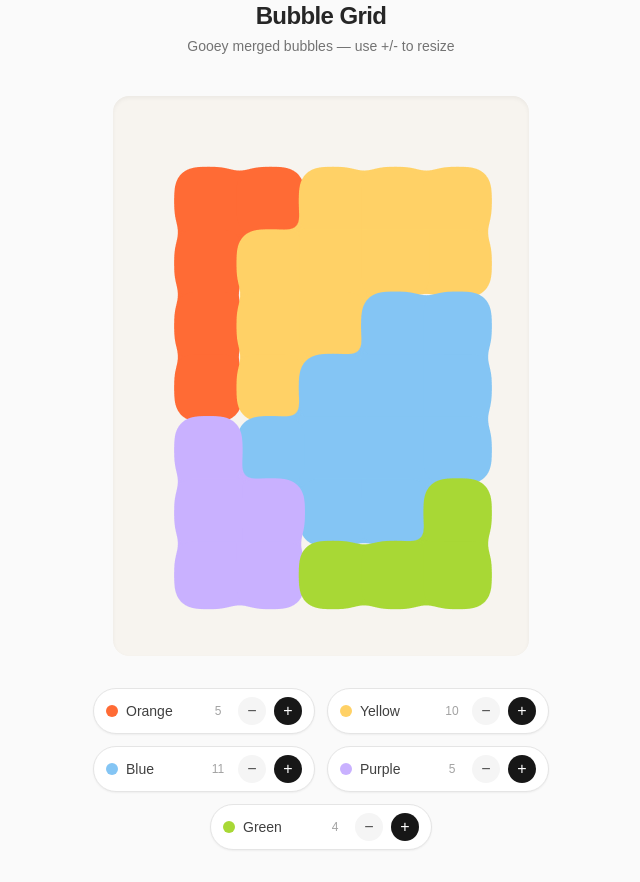
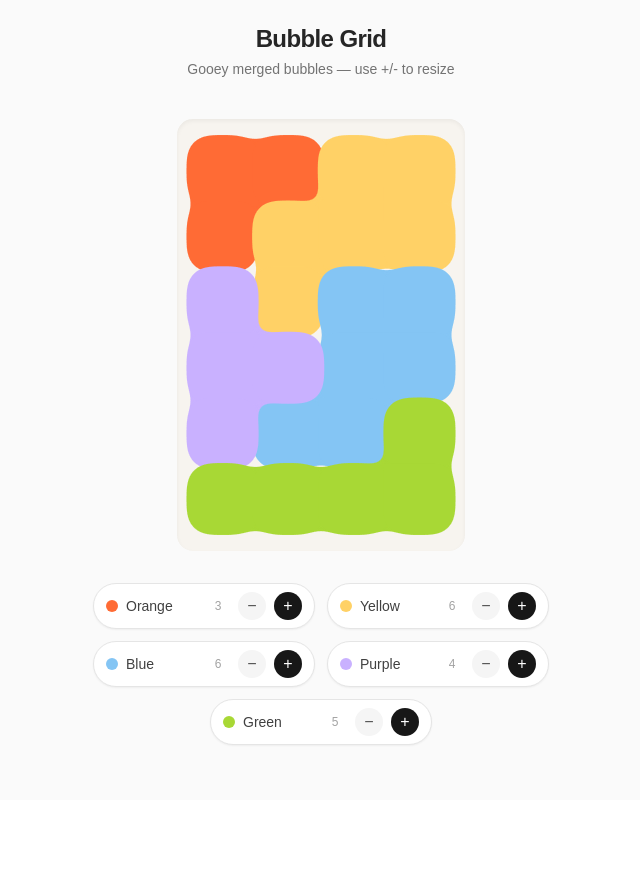
Before and after one commit to soniikajal/flywheel-bubblebox, a Next.js app: page / in a window 1280 px wide. Shown: the whole page, without its empty margins (319-959 px from the left). After the commit the page ends 800 px from the top, so only its background shows below. Built offline with nearby package versions, Linux system fonts and the light colour scheme.

Commit message:
refactor: update BubbleGrid layout and adjust initial bubble colors

```diff
--- a/src/components/BubbleGrid.tsx
+++ b/src/components/BubbleGrid.tsx
@@ -25,7 +25,9 @@ const CELL_SIZE = 72;
 const GRID_RADIUS = CELL_SIZE / 2;
 const SVG_WIDTH = COLS * CELL_SIZE;
 const SVG_HEIGHT = ROWS * CELL_SIZE;
-const FILTER_PAD = 28;
+/** ViewBox bleed for goo blur — not added to layout size */
+const FILTER_BLEED = 14;
+const VIEW_BOX = `${-FILTER_BLEED} ${-FILTER_BLEED} ${SVG_WIDTH + FILTER_BLEED * 2} ${SVG_HEIGHT + FILTER_BLEED * 2}`;
 
 const GOO_FILTER_PROPS = {
   x: "-20%",
@@ -69,21 +71,16 @@ type BubbleLayerProps = {
 
 function BubbleLayer({ bubbleId, color, cells, grid }: BubbleLayerProps) {
   const filterId = `goo-${bubbleId}`;
-  const viewBox = `${-FILTER_PAD} ${-FILTER_PAD} ${SVG_WIDTH + FILTER_PAD * 2} ${SVG_HEIGHT + FILTER_PAD * 2}`;
-
   return (
-    <motion.div
-      className="pointer-events-none absolute left-0 top-0 overflow-visible"
-      style={{ width: SVG_WIDTH, height: SVG_HEIGHT }}
+    <div
+      className="pointer-events-none absolute inset-0"
       data-bubble={bubbleId}
     >
       <svg
         width={SVG_WIDTH}
         height={SVG_HEIGHT}
-        viewBox={viewBox}
-        overflow="visible"
-        className="block"
-        style={{ overflow: "visible" }}
+        viewBox={VIEW_BOX}
+        className="block h-full w-full"
         aria-hidden
       >
         <defs>
@@ -114,7 +111,7 @@ function BubbleLayer({ bubbleId, color, cells, grid }: BubbleLayerProps) {
           </AnimatePresence>
         </g>
       </svg>
-    </motion.div>
+    </div>
   );
 }
 
@@ -148,28 +145,18 @@ export default function BubbleGrid() {
     setGrid((current) => shrinkBubble(current, bubbleId) ?? current);
   }, []);
 
-  const viewBox = `${-FILTER_PAD} ${-FILTER_PAD} ${SVG_WIDTH + FILTER_PAD * 2} ${SVG_HEIGHT + FILTER_PAD * 2}`;
-
   return (
     <div className="flex flex-col items-center gap-8 p-8">
       <div
-        className="rounded-2xl bg-[#f7f4ef] p-3 shadow-inner"
-        style={{
-          width: SVG_WIDTH + FILTER_PAD * 2,
-          height: SVG_HEIGHT + FILTER_PAD * 2,
-        }}
-      >
-        <div
-          className="relative"
-          style={{ width: SVG_WIDTH, height: SVG_HEIGHT, margin: FILTER_PAD }}
+        className="relative overflow-hidden rounded-2xl bg-[#f7f4ef] shadow-inner"
+        style={{ width: SVG_WIDTH, height: SVG_HEIGHT }}
         aria-label="Bubble grid"
       >
         <svg
           width={SVG_WIDTH}
           height={SVG_HEIGHT}
-            viewBox={viewBox}
-            overflow="visible"
-            className="absolute left-0 top-0 block"
+          viewBox={VIEW_BOX}
+          className="block h-full w-full"
           aria-hidden
         >
             <defs>
@@ -223,7 +210,6 @@ export default function BubbleGrid() {
           />
         ))}
       </div>
-      </div>
 
       <div className="flex flex-wrap justify-center gap-3 max-w-xl">
         {BUBBLES.map((bubble) => (
--- a/src/lib/bubbleGrid/initialLayout.ts
+++ b/src/lib/bubbleGrid/initialLayout.ts
@@ -4,40 +4,29 @@ export const INITIAL_LAYOUT: Record<string, BubbleId> = {
   [cellKey(0, 0)]: "orange",
   [cellKey(1, 0)]: "orange",
   [cellKey(0, 1)]: "orange",
-  [cellKey(0, 2)]: "orange",
-  [cellKey(0, 3)]: "orange",
 
   [cellKey(2, 0)]: "yellow",
   [cellKey(3, 0)]: "yellow",
-  [cellKey(4, 0)]: "yellow",
-  [cellKey(4, 1)]: "yellow",
   [cellKey(1, 1)]: "yellow",
   [cellKey(2, 1)]: "yellow",
   [cellKey(3, 1)]: "yellow",
   [cellKey(1, 2)]: "yellow",
-  [cellKey(2, 2)]: "yellow",
-  [cellKey(1, 3)]: "yellow",
 
+  [cellKey(0, 2)]: "purple",
+  [cellKey(0, 3)]: "purple",
+  [cellKey(1, 3)]: "purple",
+  [cellKey(0, 4)]: "purple",
+
+  [cellKey(2, 2)]: "blue",
   [cellKey(3, 2)]: "blue",
-  [cellKey(4, 2)]: "blue",
   [cellKey(2, 3)]: "blue",
   [cellKey(3, 3)]: "blue",
-  [cellKey(4, 3)]: "blue",
+  [cellKey(1, 4)]: "blue",
   [cellKey(2, 4)]: "blue",
-  [cellKey(3, 4)]: "blue",
-  [cellKey(1, 4)]: "blue",
-  [cellKey(2, 5)]: "blue",
-  [cellKey(3, 5)]: "blue",
-  [cellKey(4, 4)]: "blue",
 
-  [cellKey(0, 4)]: "purple",
-  [cellKey(1, 5)]: "purple",
-  [cellKey(0, 5)]: "purple",
-  [cellKey(0, 6)]: "purple",
-  [cellKey(1, 6)]: "purple",
-
-  [cellKey(4, 5)]: "green",
-  [cellKey(2, 6)]: "green",
-  [cellKey(3, 6)]: "green",
-  [cellKey(4, 6)]: "green",
+  [cellKey(3, 4)]: "green",
+  [cellKey(0, 5)]: "green",
+  [cellKey(1, 5)]: "green",
+  [cellKey(2, 5)]: "green",
+  [cellKey(3, 5)]: "green",
 };
--- a/src/lib/bubbleGrid/types.ts
+++ b/src/lib/bubbleGrid/types.ts
@@ -8,8 +8,8 @@ export type BubbleConfig = {
   label: string;
 };
 
-export const COLS = 5;
-export const ROWS = 7;
+export const COLS = 4;
+export const ROWS = 6;
 
 export const BUBBLES: BubbleConfig[] = [
   { id: "orange", color: "#FF6B35", label: "Orange" },
```
Lines whose indentation alone changed are shown as unchanged.
